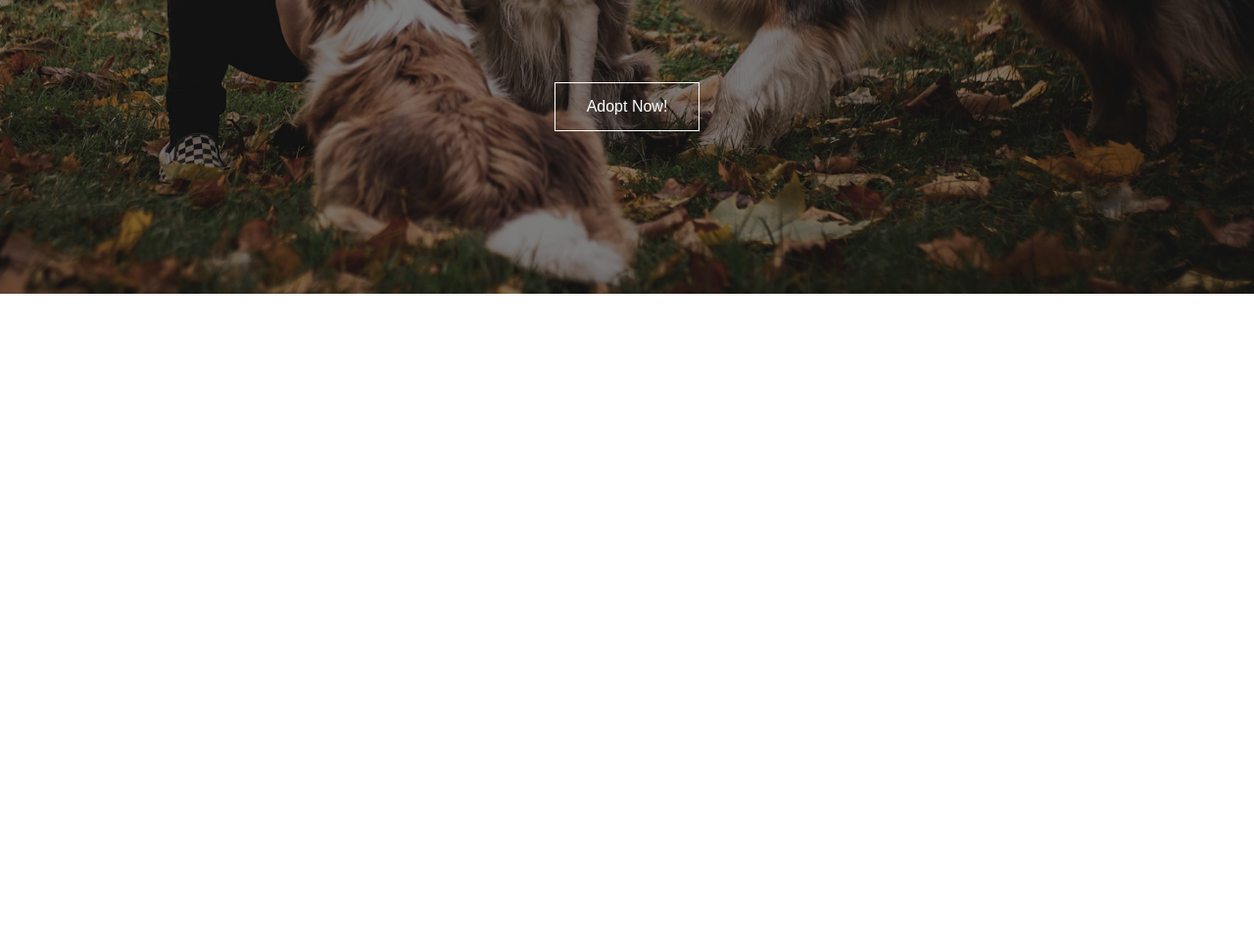
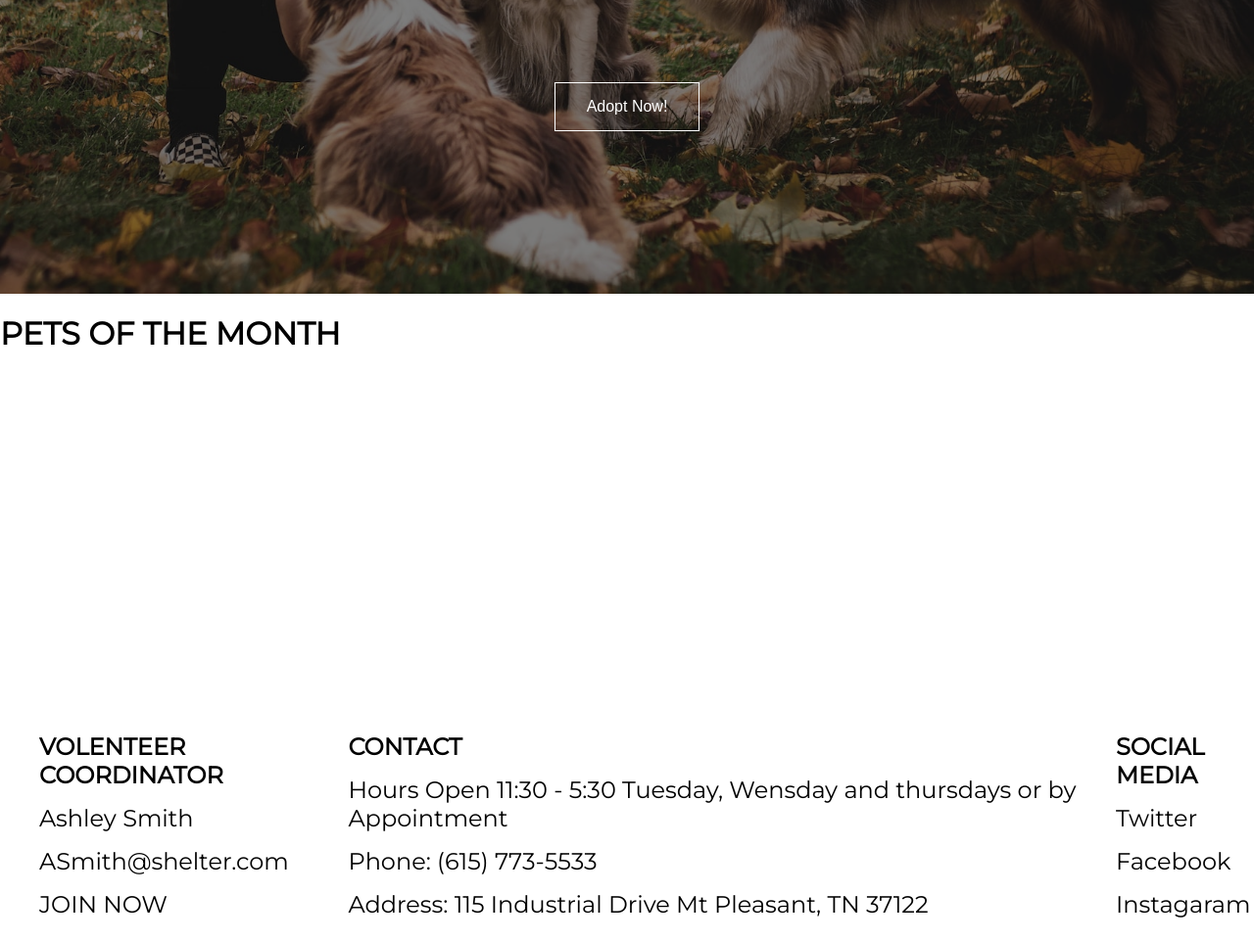
Before and after one commit to chrisdeleon/SkillsUSAState, a plain HTML site: page index.html in a window 1280 px wide. Shown: the part 500-1462 px from the top of the page at 98% size. Before the commit the page ends 800 px from the top, so only its background shows below. Drawn offline with Linux system fonts and the light colour scheme.

Commit message:
Add files via upload

```diff
--- a/index.html
+++ b/index.html
@@ -32,5 +32,67 @@
 
     </div>
     <!-- end of first viewport -->
+
+    <div>
+        <h1>PETS OF THE MONTH</h1>
+
+        <div>
+            <a href=""><img src="" alt=""></a>
+            <h4></h4>
+        </div>
+
+        <div>
+            <a href=""><img src="" alt=""></a>
+            <h4></h4>
+        </div>
+
+        <div>
+            <a href=""><img src="" alt=""></a>
+            <h4></h4>
+        </div>
+
+        <div>
+            <a href=""><img src="" alt=""></a>
+            <h4></h4>
+        </div>
+
+        <div>
+            <a href=""><img src="" alt=""></a>
+            <h4></h4>
+        </div>
+
+        <div>
+            <a href=""><img src="" alt=""></a>
+            <h4></h4>
+        </div>
+    </div>
+
+    <footer>
+
+            <div>
+                <ul class="footerContainer">
+                    <li><strong>VOLENTEER COORDINATOR</strong></li>
+                    <li>Ashley Smith</li>
+                    <li>ASmith@shelter.com</li>
+                    <li>JOIN NOW</li>
+                </ul>
+            </div>
+            <div>
+                <ul class="footerContainer">
+                    <li><strong>CONTACT</strong></li>
+                    <li>Hours Open 11:30 - 5:30 Tuesday, Wensday and thursdays or by Appointment</li>
+                    <li>Phone: (615) 773-5533</li>
+                    <li>Address: 115 Industrial Drive Mt Pleasant, TN 37122</li>
+                </ul>
+            </div>
+            <div>
+                <ul class="footerContainer">
+                    <li><strong>SOCIAL MEDIA</strong></li>
+                    <li>Twitter</li>
+                    <li>Facebook</li>
+                    <li>Instagaram</li>
+                </ul>
+            </div>
+
 </body>
 </html>
--- a/styles.css
+++ b/styles.css
@@ -96,3 +96,30 @@ body {
     background-color: white;
     color: black;
 }
+
+
+/* footer CSS*/
+
+footer {
+    height: 25vh;
+    padding-top: 15vh;
+    display: flex;
+    justify-content: center;
+    align-items: center;
+    font-size: 1.5em;
+    width: 100%;
+}
+
+.footerContainer li{
+    list-style-type: none;
+    margin-top: 15px;
+}
+
+.footerContainer li a{
+    color: black;
+    text-decoration: none;
+}
+
+.footerContainer li a:hover{
+    text-decoration: underline;
+}
```
